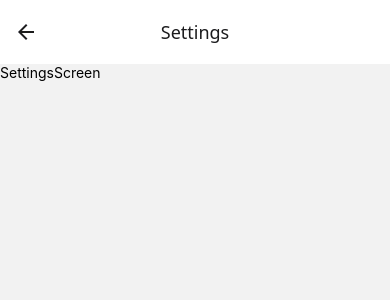
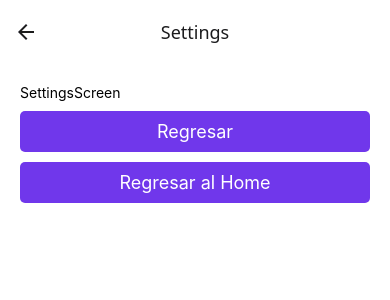
Before and after one commit to guillevarelabarros/04-NavigationApp, a React Native app: screen /Settings in a window 390 px wide. Shown: the top 300 px of the page. Built offline with nearby package versions, Linux system fonts and the light colour scheme.

Commit message:
feat: enhance SettingsScreen layout and navigation functionality

```diff
--- a/src/presentation/screens/settings/SettingsScreen.tsx
+++ b/src/presentation/screens/settings/SettingsScreen.tsx
@@ -1,11 +1,27 @@
 
 import React from 'react';
 import { View, Text } from 'react-native';
+import { globalStyles } from '../../theme/theme';
+import { PrimaryButton } from '../../components/shared/PrimaryButton';
+import { StackActions, useNavigation } from '@react-navigation/native';
 
 export const SettingsScreen = () => {
+
+  const navigator = useNavigation();
+
   return (
-    <View>
-      <Text>SettingsScreen</Text>
+    <View style={globalStyles.container}>
+      <Text style={{marginBottom: 10}}>SettingsScreen</Text>
+      <PrimaryButton
+        label="Regresar"
+        onPress={()=>{ navigator.goBack() }}
+      />
+      <PrimaryButton
+        label="Regresar al Home"
+        onPress={()=>{ navigator.dispatch(StackActions.popToTop()) }}
+      />
+
+
     </View>
   );
 };
```
